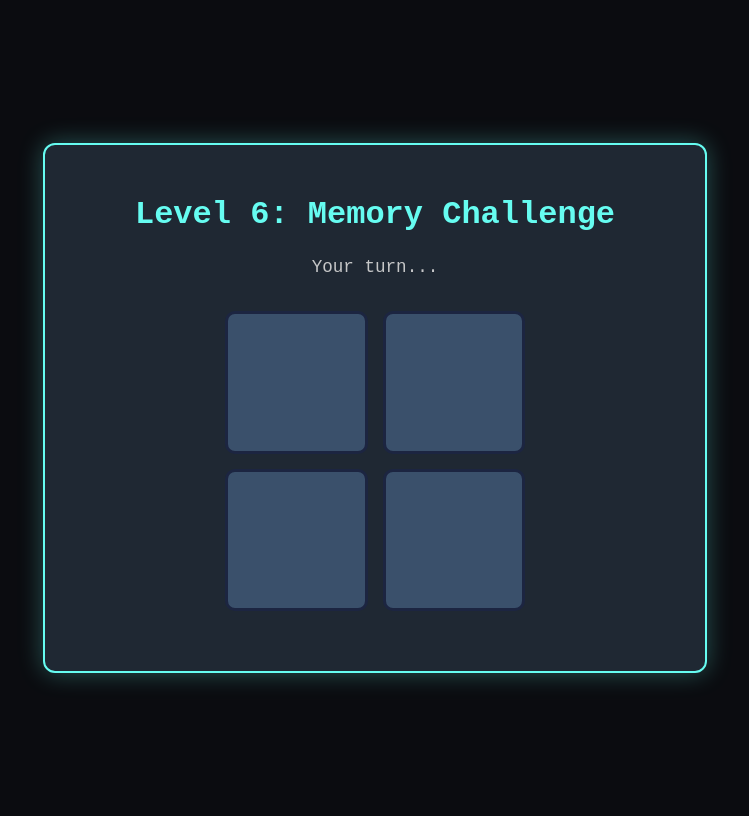
After one commit to erenYeager98/event-day-may, a Flask app: page /level6_memory_game in a window 1280 px wide. The commit adds this page. Shown: the whole page, without its empty margins (265-1014 px from the left). Run offline with Flask 3, Linux system fonts and the light colour scheme; the visitor is signed in with stand-in values (Sample User, id 1).

Commit message:
drestein

```diff
--- a/app.py
+++ b/app.py
@@ -1,46 +1,61 @@
-from flask import Flask, render_template, request, redirect, url_for, session
-import subprocess, os
+from flask import Flask, render_template, request, redirect, url_for, session, send_from_directory
+import subprocess
+import os
 
 app = Flask(__name__, static_folder='static', template_folder='templates')
-app.secret_key = 'replace-with-a-secure-random-key'
+# IMPORTANT: Change this secret key!
+app.secret_key = 'your-very-secret-random-key-here'
 
-SECRET_CODE = "Morse Code is Fun"
+# --- SECRET FLAGS & PASSWORDS ---
+# (You can change these to whatever you want)
+LEVEL_1_MORSE_CODE = "Morse Code is Fun"
+LEVEL_4_LOGIC_FLAG = "djfajdiu348d8r"
+LEVEL_5_PASSWORD = "CAESAR_WAS_HERE" # The password from the Level 5 Caesar shift
+LEVEL_6_MEMORY_FLAG = "CLUE_GOES_TO_LEVEL_7_SONIC" # Revealed after winning memory game
+LEVEL_7_AUDIO_FLAG = "HIDDEN_IN_THE_NOISE" # The flag hidden in the audio file
+LEVEL_8_PCAP_FLAG = "TCP_STREAM_SECRET" # The flag found in the pcap file
+# ---------------------------------
+
+
 DEFAULT_CODE = """
+import base64
+
 encoded_str = "aHR0cDovLzU0LjE5Ny4xNi4xNjMvdGVybWluYWw="
 
 # Decode it
+# Hmm, looks like the import is missing...
 decoded_bytes = base64.b64decode(encoded_str)
 decoded_str = decoded_bytes.decode('utf-8')
 
 print("Secret:", decoded_str)
-
 """
 
 # keep track of the current running process
 running_proc = None
 
+# A dummy filesystem tree
+FS = {}
+# Create 40 dummy directories
+for i in range(1, 41):
+    dirname = f"dir_{i}"
+    FS[dirname] = {}
+
+# Inject the final clue in one random directory
+FS["dir_27"]["final_round.txt"] = "Go to final round through this url: http://54.175.243.228/quiz"
+FS ["dir_14"]["secret.txt"] = "You got fooled! Try harder."
+FS["dir_16"]["secret2.txt"] = "You got fooled again! Try harderrr."
+FS["dir_19"]["secret3.txt"] = "I would have given up if i were you lol."
+
+
+# --- LEVEL 1: MORSE CODE ---
 @app.route('/', methods=['GET', 'POST'])
 def index():
     if request.method == 'POST':
-        if request.form.get('code', '').strip().lower() == SECRET_CODE.lower():
+        if request.form.get('code', '').strip().lower() == LEVEL_1_MORSE_CODE.lower():
             return redirect(url_for('compiler'))
     return render_template('index.html')
 
-@app.route('/quiz', methods=['GET', 'POST'])
-def quiz():
-    message = ""
-    if request.method == 'POST':
-        answer = request.form.get('answer', '').strip()
-        if answer == "djfajdiu348d8r":
-            message = "🎉 Congratulations! Proceeding to next round..."
-            return redirect(url_for('compiler'))  # or next quiz step
-        else:
-            message = "Incorrect answer. Try again!"
-
-    return render_template('quiz.html', message=message)
-
-
-
+# --- LEVEL 2: PYTHON DEBUGGING ---
 @app.route('/compiler', methods=['GET', 'POST'])
 def compiler():
     global running_proc
@@ -67,36 +82,18 @@ def compiler():
                 out, _ = running_proc.communicate(timeout=5)
                 output = out
             except subprocess.TimeoutExpired:
-                running_proc.kill()
+                if running_proc:
+                    running_proc.kill()
                 output = 'Error: Execution timed out.'
+            except Exception as e:
+                output = str(e)
         elif action == 'stop':
             if running_proc and running_proc.poll() is None:
                 running_proc.kill()
                 output = 'Process stopped by user.'
     return render_template('compiler.html', code=code, output=output)
 
-
-# A dummy filesystem tree
-FS = {}
-
-# Create 40 dummy directories
-for i in range(1, 41):
-    dirname = f"dir_{i}"
-    FS[dirname] = {}
-
-# Inject the final clue in one random directory
-FS["dir_27"]["final_round.txt"] = "Go to final round through this url: http://54.175.243.228/quiz"
-FS ["dir_14"]["secret.txt"] = "You got fooled! Try harder."
-FS["dir_16"]["secret2.txt"] = "You got fooled again! Try harderrr."
-FS["dir_19"]["secret3.txt"] = "I would have given up if i were you lol."
-
-def resolve_path(cwd):
-    """Return the FS subtree at cwd."""
-    node = FS
-    for part in cwd:
-        node = node.get(part, {})
-    return node
-
+# --- LEVEL 3: WEB TERMINAL ---
 @app.route('/terminal', methods=['GET', 'POST'])
 def terminal():
     if 'cwd' not in session:
@@ -106,9 +103,9 @@ def terminal():
     history = session['history']
     output = ""
 
-    def resolve_path(cwd):
+    def resolve_path(cwd_list):
         node = FS
-        for part in cwd:
+        for part in cwd_list:
             node = node.get(part, {})
         return node
 
@@ -178,6 +175,82 @@ def terminal():
     prompt = '/' + '/'.join(cwd) if cwd else '/'
     return render_template('terminal.html', history=history, prompt=prompt)
 
+# --- LEVEL 4: LOGIC QUIZ ---
+@app.route('/quiz', methods=['GET', 'POST'])
+def quiz():
+    message = ""
+    if request.method == 'POST':
+        answer = request.form.get('answer', '').strip()
+        if answer == LEVEL_4_LOGIC_FLAG:
+            # **MODIFIED**
+            # Instead of redirecting, show the clue for the offline Level 5
+            message = "🎉 Congratulations! CLUE: Find the QR code hidden in the room."
+        else:
+            message = "Incorrect answer. Try again!"
+
+    return render_template('quiz.html', message=message)
+
+# --- LEVEL 5 (GATE) -> LEVEL 6 (GAME) ---
+# This is the page the Level 5 QR/Caesar clue redirects to.
+@app.route('/level6_gate', methods=['GET', 'POST'])
+def level6_gate():
+    error = None
+    if request.method == 'POST':
+        if request.form.get('password') == LEVEL_5_PASSWORD:
+            session['level6_unlocked'] = True
+            return redirect(url_for('level6_memory_game'))
+        else:
+            error = "Incorrect Password. Try again."
+    return render_template('level5_gate.html', error=error)
+
+@app.route('/level6_memory_game')
+def level6_memory_game():
+    # Ensure user passed the password gate
+    if not session.get('level6_unlocked'):
+        return redirect(url_for('level6_gate'))
+    return render_template('level6_memory.html', flag=LEVEL_6_MEMORY_FLAG)
+
+# --- LEVEL 7: AUDIO CHALLENGE ---
+@app.route('/level7_audio', methods=['GET', 'POST'])
+def level7_audio():
+    message = ""
+    if request.method == 'POST':
+        if request.form.get('flag', '').strip() == LEVEL_7_AUDIO_FLAG:
+            session['level7_unlocked'] = True
+            return redirect(url_for('level8_pcap'))
+        else:
+            message = "Incorrect Flag. Analyze the audio again."
+    return render_template('level7_audio.html', message=message)
+
+# --- LEVEL 8: PCAP CHALLENGE ---
+@app.route('/level8_pcap', methods=['GET', 'POST'])
+def level8_pcap():
+    message = ""
+    if request.method == 'POST':
+        if request.form.get('flag', '').strip() == LEVEL_8_PCAP_FLAG:
+            session['level8_unlocked'] = True
+            return redirect(url_for('final_round'))
+        else:
+            message = "Incorrect Flag. Check those packets again."
+    return render_template('level8_pcap.html', message=message)
+
+# --- FINAL ROUND ---
+@app.route('/final_round')
+def final_round():
+    # Ensure user passed the final challenge
+    if not session.get('level8_unlocked'):
+        return redirect(url_for('level8_pcap'))
+    return render_template('final_round.html')
+
+# --- Route to serve challenge files ---
+@app.route('/challenge_files/<filename>')
+def challenge_files(filename):
+    # This serves files from your 'static' folder
+    return send_from_directory(
+        os.path.join(app.root_path, 'static'),
+        filename,
+        as_attachment=True
+    )
 
 if __name__ == '__main__':
-    app.run(debug=True,host='0.0.0.0', port=80)
+    app.run(debug=True, host='0.0.0.0', port=80)
--- /dev/null
+++ b/static/memory_game.js
@@ -0,0 +1,104 @@
+document.addEventListener('DOMContentLoaded', () => {
+    const pads = document.querySelectorAll('.pad');
+    const messageEl = document.getElementById('message');
+    const flagRewardEl = document.getElementById('flag-reward');
+    const gameBoardEl = document.getElementById('game-board');
+
+    const levels = {
+        easy: 3,
+        medium: 5,
+        hard: 7
+    };
+
+    let currentLevel = 'easy';
+    let sequence = [];
+    let playerSequence = [];
+    let gameActive = false;
+    const flashDelay = 400; // ms to show a pad lit up
+    const nextRoundDelay = 1000; // ms after sequence before player can go
+
+    function generateSequence() {
+        sequence = [];
+        const levelLength = levels[currentLevel];
+        for (let i = 0; i < levelLength; i++) {
+            sequence.push(Math.floor(Math.random() * 4) + 1);
+        }
+    }
+
+    function lightUpPad(padId) {
+        const pad = document.querySelector(`.pad[data-id="${padId}"]`);
+        pad.classList.add('active');
+        setTimeout(() => {
+            pad.classList.remove('active');
+        }, flashDelay);
+    }
+
+    async function playSequence() {
+        gameActive = false;
+        messageEl.textContent = `Level: ${currentLevel}. Watch...`;
+
+        // Wait a moment before starting
+        await new Promise(res => setTimeout(res, nextRoundDelay));
+
+        for (const padId of sequence) {
+            await new Promise(res => setTimeout(res, flashDelay + 100));
+            lightUpPad(padId);
+        }
+
+        await new Promise(res => setTimeout(res, flashDelay));
+        messageEl.textContent = "Your turn...";
+        gameActive = true;
+        playerSequence = [];
+    }
+
+    function handlePadClick(e) {
+        if (!gameActive) return;
+
+        const clickedPadId = parseInt(e.target.dataset.id);
+        lightUpPad(clickedPadId);
+        playerSequence.push(clickedPadId);
+
+        // Check if the click was correct
+        const currentIndex = playerSequence.length - 1;
+        if (playerSequence[currentIndex] !== sequence[currentIndex]) {
+            // Wrong!
+            messageEl.textContent = "Wrong! Restarting level...";
+            gameActive = false;
+            setTimeout(startGame, 2000);
+            return;
+        }
+
+        // Check if player has finished the sequence
+        if (playerSequence.length === sequence.length) {
+            gameActive = false;
+            setTimeout(handleLevelWin, 500);
+        }
+    }
+
+    function handleLevelWin() {
+        if (currentLevel === 'easy') {
+            currentLevel = 'medium';
+            messageEl.textContent = "Correct! Moving to Medium.";
+            setTimeout(startGame, 2000);
+        } else if (currentLevel === 'medium') {
+            currentLevel = 'hard';
+            messageEl.textContent = "Great! Moving to Hard.";
+            setTimeout(startGame, 2000);
+        } else if (currentLevel === 'hard') {
+            // Won the final level
+            messageEl.textContent = "You win!";
+            gameBoardEl.classList.add('hidden');
+            flagRewardEl.classList.remove('hidden');
+        }
+    }
+
+    function startGame() {
+        generateSequence();
+        playSequence();
+    }
+
+    pads.forEach(pad => pad.addEventListener('click', handlePadClick));
+
+    // Start the first game
+    startGame();
+});
--- a/static/style.css
+++ b/static/style.css
@@ -1,4 +1,4 @@
-body {
+/* body {
     background-color: #0d0d0d;
     color: #e0e0e0;
     font-family: 'Segoe UI', Tahoma, Geneva, Verdana, sans-serif;
@@ -54,4 +54,143 @@ form button:hover {
 @keyframes fadeIn {
     from { opacity: 0; transform: scale(0.95); }
     to { opacity: 1; transform: scale(1); }
+} */
+
+/* General "Hacker" Theme */
+body {
+    background-color: #0b0c10;
+    color: #ffffff;
+    display: flex;
+    flex-direction: column;
+    align-items: center;
+    justify-content: center;
+    min-height: 100vh;
+    font-family: 'Courier New', monospace;
+    text-align: center;
+    padding: 20px;
+    box-sizing: border-box;
 }
+
+.container {
+    width: 100%;
+    max-width: 600px;
+    background: #1f2833;
+    border: 2px solid #66fcf1;
+    border-radius: 12px;
+    padding: 30px;
+    box-shadow: 0 0 25px rgba(102, 252, 241, 0.3);
+}
+
+.title {
+    color: #66fcf1;
+    margin-bottom: 20px;
+}
+
+p {
+    color: #c5c6c7;
+    font-size: 1.1rem;
+    line-height: 1.6;
+}
+
+input[type="text"],
+input[type="password"] {
+    padding: 12px;
+    font-size: 18px;
+    border-radius: 6px;
+    border: 2px solid #45a29e;
+    outline: none;
+    width: 80%;
+    max-width: 350px;
+    text-align: center;
+    background: #0b0c10;
+    color: #ffffff;
+    font-family: 'Courier New', monospace;
+}
+
+button {
+    margin-top: 15px;
+    padding: 12px 25px;
+    background-color: #45a29e;
+    color: white;
+    border: none;
+    border-radius: 6px;
+    cursor: pointer;
+    font-size: 16px;
+    font-weight: bold;
+    transition: background-color 0.3s;
+}
+
+button:hover {
+    background-color: #66fcf1;
+    color: #0b0c10;
+}
+
+.error-message {
+    margin-top: 20px;
+    font-size: 1.1rem;
+    color: #ff4848;
+    font-weight: bold;
+}
+
+.download-link {
+    display: inline-block;
+    padding: 12px 25px;
+    background: #66fcf1;
+    color: #0b0c10;
+    text-decoration: none;
+    font-weight: bold;
+    border-radius: 6px;
+    margin-top: 10px;
+    transition: background-color 0.3s;
+}
+
+.download-link:hover {
+    background: #c5c6c7;
+}
+
+audio {
+    margin-top: 15px;
+    width: 100%;
+}
+
+pre {
+    background: #0b0c10;
+    color: #66fcf1;
+    padding: 15px;
+    border-radius: 5px;
+    text-align: left;
+    white-space: pre-wrap;
+    word-break: break-all;
+}
+
+/* --- Level 6: Memory Game --- */
+#game-board {
+    display: grid;
+    grid-template-columns: 1fr 1fr;
+    gap: 15px;
+    width: 300px;
+    height: 300px;
+    margin: 30px auto;
+}
+
+.pad {
+    background: #3a506b;
+    border: 3px solid #1c2541;
+    border-radius: 10px;
+    cursor: pointer;
+    transition: background-color 0.1s, box-shadow 0.1s;
+}
+
+.pad:hover {
+    background: #5bc0be;
+}
+
+.pad.active {
+    background: #66fcf1;
+    box-shadow: 0 0 25px #66fcf1;
+    transform: scale(1.05);
+}
+
+.hidden {
+    display: none;
+}
--- a/temp_code.py
+++ b/temp_code.py
@@ -1,10 +1,14 @@
 import base64
+
+
 
 encoded_str = "aHR0cDovLzU0LjE5Ny4xNi4xNjMvdGVybWluYWw="
 
 
 
 # Decode it
+
+# Hmm, looks like the import is missing...
 
 decoded_bytes = base64.b64decode(encoded_str)
 
--- /dev/null
+++ b/templates/level6_memory.html
@@ -0,0 +1,30 @@
+<!DOCTYPE html>
+<html lang="en">
+<head>
+    <meta charset="UTF-8">
+    <title>Level 6: Memory Challenge</title>
+    <link rel="stylesheet" href="{{ url_for('static', filename='style.css') }}">
+</head>
+<body>
+    <div class="container">
+        <h1 class="title">Level 6: Memory Challenge</h1>
+        <p id="message">Level: Easy. Watch the sequence.</p>
+
+        <div id="game-board">
+            <div class="pad" id="pad-1" data-id="1"></div>
+            <div class="pad" id="pad-2" data-id="2"></div>
+            <div class="pad" id="pad-3" data-id="3"></div>
+            <div class="pad" id="pad-4" data-id="4"></div>
+        </div>
+
+        <div id="flag-reward" class="hidden">
+            <h2>Congratulations! You passed Level 6!</h2>
+            <p>Your clue for the next level is:</p>
+            <pre>{{ flag }}</pre>
+            <p>Go to: <strong>/level7_audio</strong></p>
+        </div>
+    </div>
+
+    <script src="{{ url_for('static', filename='memory_game.js') }}"></script>
+</body>
+</html>
```
Also changed, not shown: templates/final_round.html (added, +15 -0 lines), templates/level5_gate.html (added, +21 -0 lines), templates/level7_audio.html (added, +32 -0 lines), templates/level8_pcap.html (added, +28 -0 lines).
